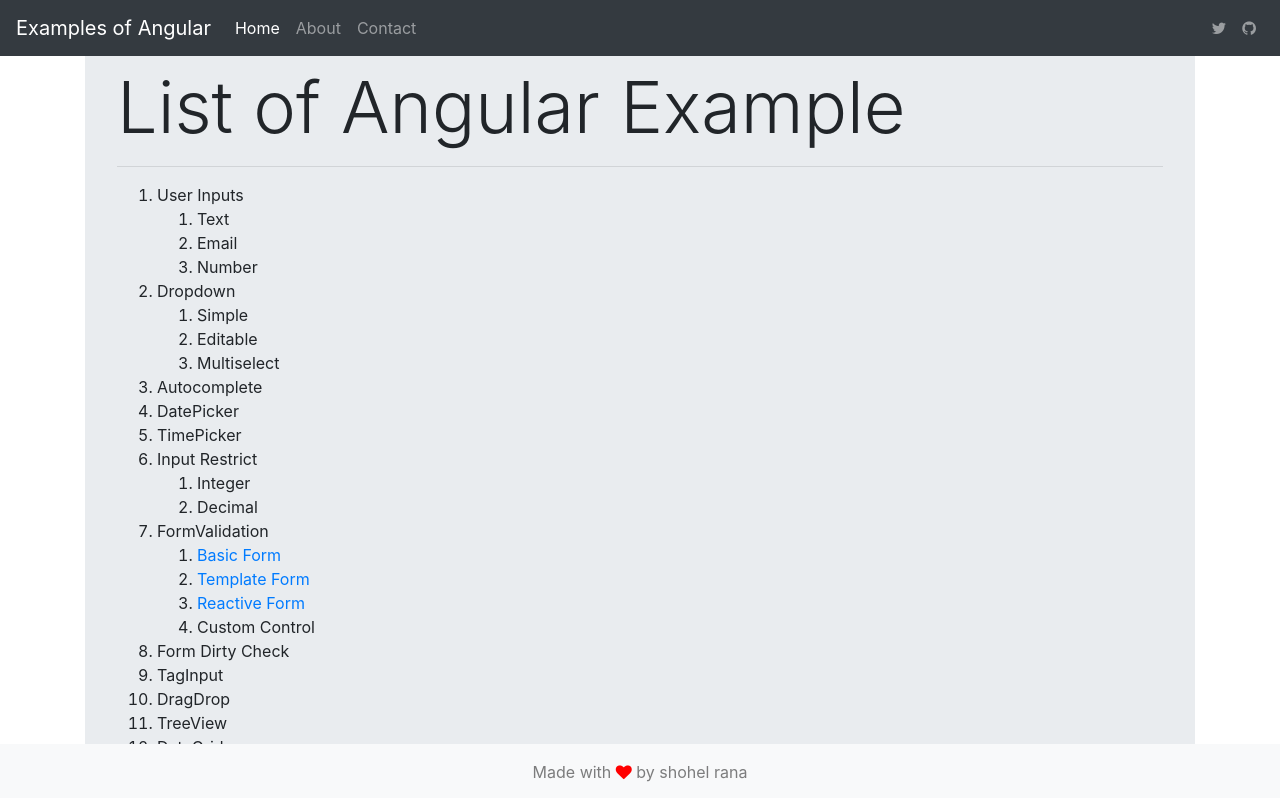
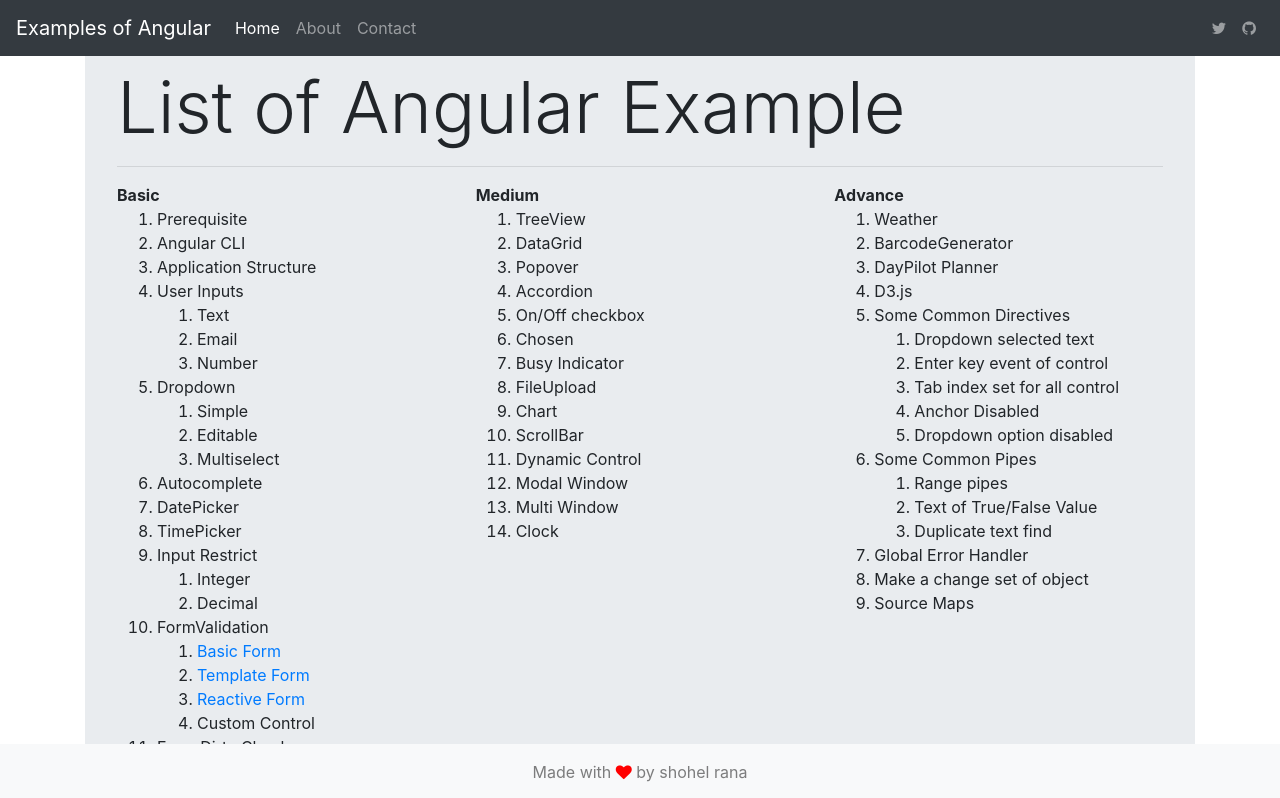
Before and after one commit to mdshohelrana/angular-examples, an Angular app: page /home in a window 1280 px wide. Shown: the top 798 px of the page. Built offline with nearby package versions, Linux system fonts and the light colour scheme.

Commit message:
update working menu

```diff
--- a/src/app/home/home.component.html
+++ b/src/app/home/home.component.html
@@ -1,6 +1,12 @@
 <h1 class="display-3">List of Angular Example</h1>
-<hr/>
+<hr>
+<div class="row">
+    <div class="col">
+        <strong>Basic</strong>
         <ol>
+            <li>Prerequisite</li>
+            <li>Angular CLI</li>
+            <li>Application Structure</li>
             <li>
                 User Inputs
                 <ol>
@@ -9,7 +15,8 @@
                     <li>Number</li>
                 </ol>
             </li>
-  <li>Dropdown
+            <li>
+                Dropdown
                 <ol>
                     <li>Simple</li>
                     <li>Editable</li>
@@ -19,22 +26,30 @@
             <li>Autocomplete</li>
             <li>DatePicker</li>
             <li>TimePicker</li>
-  <li>Input Restrict
+            <li>
+                Input Restrict
                 <ol>
                     <li>Integer</li>
                     <li>Decimal</li>
                 </ol>
             </li>
-  <li>FormValidation
+            <li>
+                FormValidation
                 <ol>
                     <li>
-        <a href="javascript:void(0);" routerLink="/form/basic-form" routerLinkActive="active">Basic Form</a>
+                        <a href="javascript:void(0);" routerLink="/form/basic-form" routerLinkActive="active">
+                            Basic Form
+                        </a>
                     </li>
                     <li>
-        <a href="javascript:void(0);" routerLink="/form/template-form" routerLinkActive="active">Template Form</a>
+                        <a href="javascript:void(0);" routerLink="/form/template-form" routerLinkActive="active">
+                            Template Form
+                        </a>
                     </li>
                     <li>
-        <a href="javascript:void(0);" routerLink="/form/reactive-form" routerLinkActive="active">Reactive Form</a>
+                        <a href="javascript:void(0);" routerLink="/form/reactive-form" routerLinkActive="active">
+                            Reactive Form
+                        </a>
                     </li>
                     <li>Custom Control</li>
                 </ol>
@@ -56,6 +71,30 @@
             <li>Modal Window</li>
             <li>Multi Window</li>
             <li>Clock</li>
+        </ol>
+    </div>
+    <div class="col">
+        <strong>Medium</strong>
+        <ol>
+            <li>TreeView</li>
+            <li>DataGrid</li>
+            <li>Popover</li>
+            <li>Accordion</li>
+            <li>On/Off checkbox</li>
+            <li>Chosen</li>
+            <li>Busy Indicator</li>
+            <li>FileUpload</li>
+            <li>Chart</li>
+            <li>ScrollBar</li>
+            <li>Dynamic Control</li>
+            <li>Modal Window</li>
+            <li>Multi Window</li>
+            <li>Clock</li>
+        </ol>
+    </div>
+    <div class="col">
+        <strong>Advance</strong>
+        <ol>
             <li>Weather</li>
             <li>BarcodeGenerator</li>
             <li>DayPilot Planner</li>
@@ -70,7 +109,8 @@
                     <li>Dropdown option disabled</li>
                 </ol>
             </li>
-  <li>Some Common Pipes
+            <li>
+                Some Common Pipes
                 <ol>
                     <li>Range pipes</li>
                     <li>Text of True/False Value</li>
@@ -79,4 +119,7 @@
             </li>
             <li>Global Error Handler</li>
             <li>Make a change set of object</li>
+            <li>Source Maps</li>
         </ol>
+    </div>
+</div>
```
Lines whose indentation alone changed are shown as unchanged.
